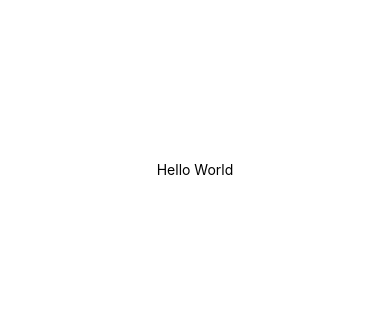
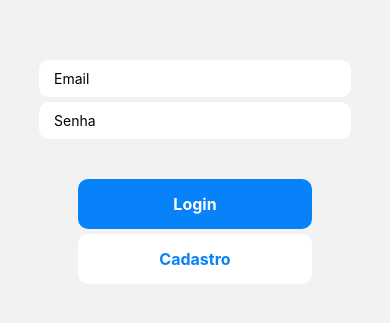
Before and after one commit to MarcosNicolau000/LoginRegisterReactNative, a React Native app: screen /Login in a window 390 px wide. Shown: the part 253-576 px from the top of the page. Built offline with nearby package versions, Linux system fonts and the light colour scheme.

Commit message:
Interface de Login

```diff
--- a/App.js
+++ b/App.js
@@ -1,12 +1,20 @@
 import { StatusBar } from 'expo-status-bar';
 import { StyleSheet, Text, View } from 'react-native';
+import { NavigationContainer } from '@react-navigation/native';
+import { createNativeStackNavigator } from '@react-navigation/native-stack';
+import LoginScreen from './screens/LoginScreen';
+import HomeScreen from './screens/HomeScreen';
+
+const Stack = createNativeStackNavigator();
 
 export default function App() {
   return (
-    <View style={styles.container}>
-      <Text>Hello World</Text>
-      <StatusBar style="auto" />
-    </View>
+    <NavigationContainer>
+      <Stack.Navigator>
+          <Stack.Screen options={{headerShown: false}}name="Login" component={LoginScreen} />
+          <Stack.Screen name="Home" component={HomeScreen} />
+      </Stack.Navigator>
+    </NavigationContainer>
   );
 }
 
--- /dev/null
+++ b/screens/HomeScreen.js
@@ -0,0 +1,14 @@
+import { StyleSheet, Text, View } from 'react-native'
+import React from 'react'
+
+const HomeScreen = () => {
+  return (
+    <View>
+      <Text>Home Screen</Text>
+    </View>
+  )
+}
+
+export default HomeScreen
+
+const styles = StyleSheet.create({})
--- /dev/null
+++ b/screens/LoginScreen.js
@@ -0,0 +1,93 @@
+import { KeyboardAvoidingView, StyleSheet, Text, TextInput, TouchableOpacity, View } from 'react-native'
+import React from 'react'
+
+const LoginScreen = () => {
+  return (
+    <KeyboardAvoidingView
+        style={styles.container}
+        behavior="padding"
+    >
+      <View style={styles.inputContainer}>
+        <TextInput
+            placeholder='Email'
+            /* Value={ }
+            onChangeText={text => } */
+            style={styles.input}
+        />
+        <TextInput
+            placeholder='Senha'
+            /* Value={ }
+            onChangeText={text => } */
+            style={styles.input}
+            secureTextEntry
+        />
+
+      </View>
+
+      <View style= {styles.buttonContainer}>
+        <TouchableOpacity
+        onPress={() => { }}
+        style={styles.button}
+        >
+            <Text style={styles.buttonText}>Login</Text>
+        </TouchableOpacity>
+        <TouchableOpacity
+        onPress={() => { }}
+        style={[styles.button, styles.buttonOutline]}
+        >
+            <Text style={styles.buttonOutlineText}>Cadastro</Text>
+        </TouchableOpacity>
+      </View>
+    </KeyboardAvoidingView>
+  )
+}
+
+export default LoginScreen
+
+const styles = StyleSheet.create({
+    container:{
+        flex: 1,
+        justifyContent: 'center',
+        alignItems: 'center',
+
+    },
+    inputContainer:{
+        width: '80%',
+    },
+    input:{
+        backgroundColor: 'white',
+        paddingHorizontal: 15,
+        paddingVertical: 10,
+        borderRadius: 10,
+        marginTop:5,
+    },
+    buttonContainer:{
+        width:'60%',
+        justifyContent:'center',
+        alignItems:'center',
+        marginTop: 40,
+    },
+    button:{
+        backgroundColor: '#0782F9',
+        width: '100%',
+        padding: 15,
+        borderRadius: 10,
+        alignItems: 'center'
+    },
+    buttonOutline:{
+        backgroundColor:'white',
+        marginTop: 5,
+        borderColor:'#0782F9'
+    },
+    buttonText:{
+        color: 'white',
+        fontWeight: '700',
+        fontSize: 16,
+    },
+    buttonOutlineText:{
+        color: '#0782F9',
+        fontWeight: '700',
+        fontSize: 16,
+    }
+
+})
```
Also changed, not shown: package.json (+9 -1 lines), 2 other files (tests, documents, lock files or other folders).
